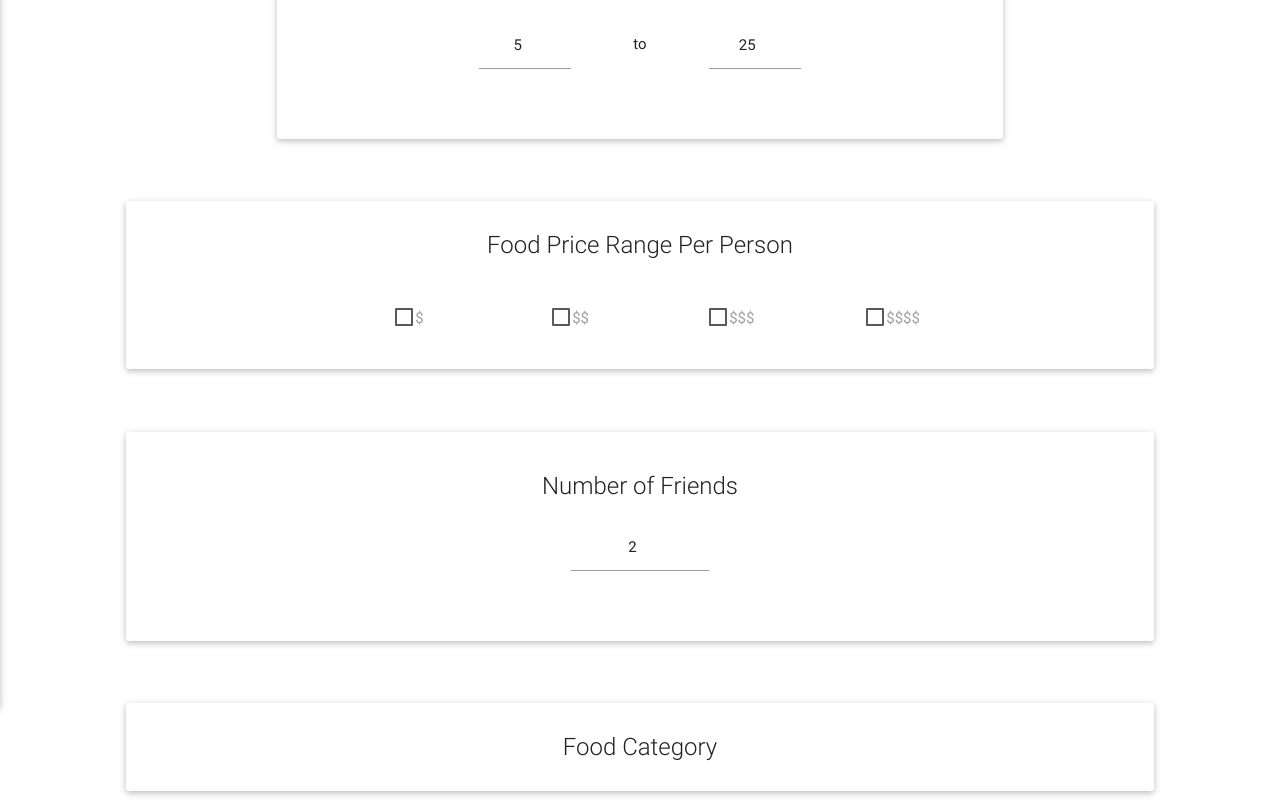
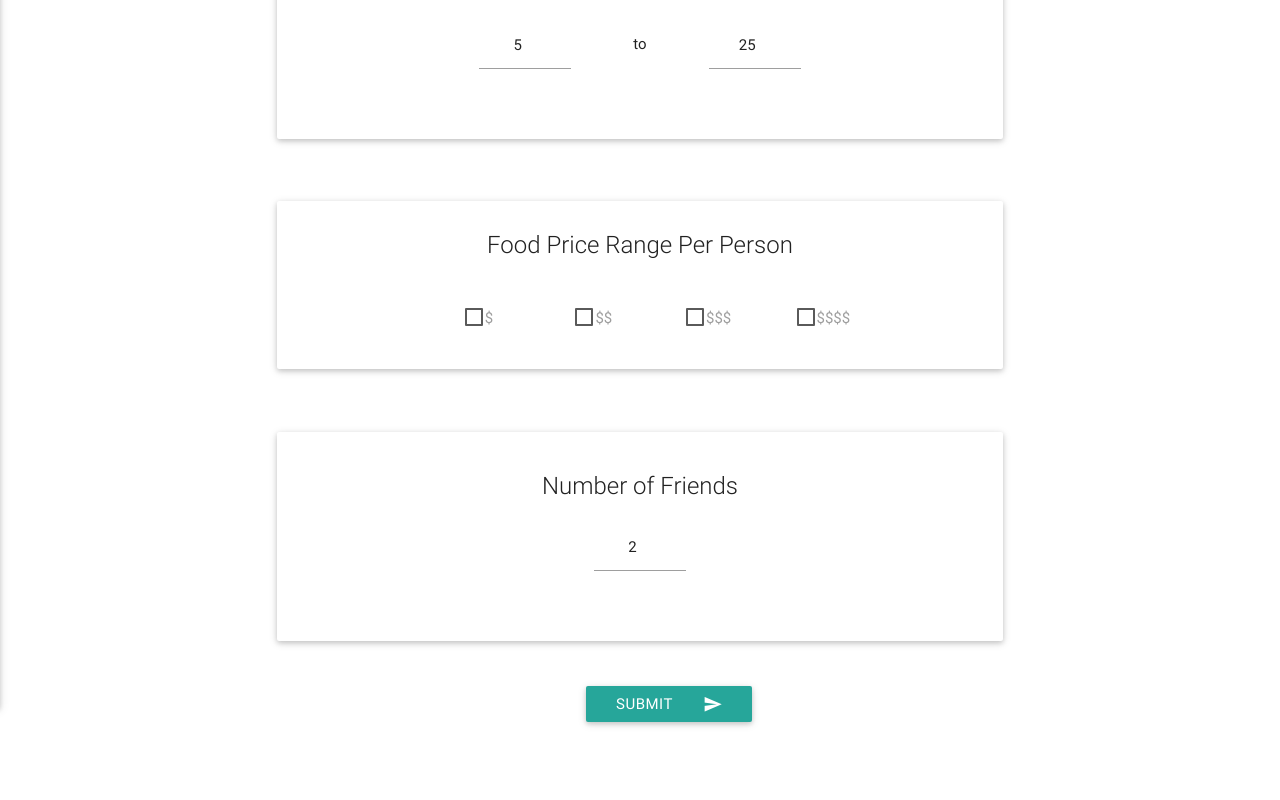
Before and after one commit to davidongchoco/pennapps2016, a Flask app: page / in a window 1280 px wide. Shown: the part 152-952 px from the top of the page. After the commit the page ends 879 px from the top, so only its background shows below. Run offline with Flask 2, Linux system fonts and the light colour scheme; parts of the project's set-up code (start-up, migrations or seed data) failed here and were passed over; some libraries are stand-ins or nearby versions; grey boxes are pictures that could not be loaded.

Commit message:
removed food categories

```diff
--- a/templates/main.html
+++ b/templates/main.html
@@ -19,7 +19,6 @@
               {{ form.distanceHigh(class_="center-align") }}
               </div>
             </form>
-            </div>
           </div>
         </div>
       </div>
@@ -73,37 +72,10 @@
     </div>
   </div>
 
-  <div class="row">
-    <div class="col s10 offset-s1">
-      <div class="card">
-        <div class="card-content center-align">
-          <span class="card-title">Food Category</span>
-            <div class="carousel carousel-slider center" data-indicators="true">
-           <!--    <div class="carousel-fixed-item center">
-                <a class="btn waves-effect white grey-text darken-text-2">button</a>
-              </div> -->
-              <div class="carousel-item white-text" href="#one!">
-                <h2 class="category-description">First Panel</h2>
-                <img src="http://lorempixel.com/800/400/food/1">
-              </div>
-              <div class="carousel-item white-text" href="#two!">
-                <h2>Second Panel</h2>
-              </div>
-              <div class="carousel-item white-text" href="#three!">
-                <h2>Third Panel</h2>
-              </div>
-              <div class="carousel-item white-text" href="#four!">
-                <h2>Fourth Panel</h2>
-              </div>
-            </div>
-        </div>
-      </div>
-    </div>
-  </div>
-
-
   <button id="submit-button" class="btn waves-effect waves-light col s4 offset-s4" onclick="location.href='/uber';" type="submit" name="action">Submit
     <i class="material-icons right">send</i>
   </button>
 
+</div>
+
 {% endblock %}
```
Also changed, not shown: static/img/chinese.jpg (deleted), static/img/mexican.jpg (deleted), 1 other file. Lines whose indentation alone changed are shown as unchanged.
